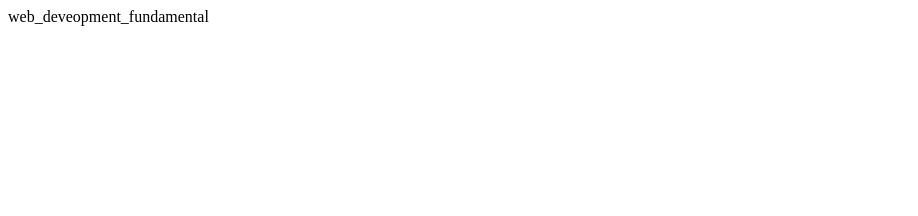
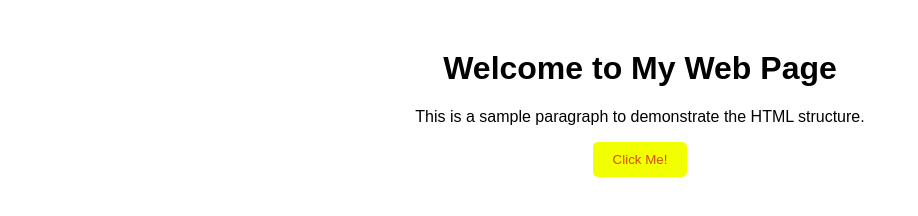
Before and after one commit to durgeshtarkar/BridgeLabs-2315510074-Training, a plain HTML site: page web_development_fundamental/index.html in a window 1280 px wide. Shown: the whole page, without its empty margins (0-918 px from the left). Drawn offline with Linux system fonts and the light colour scheme.

Commit message:
Add files via upload

```diff
--- a/web_development_fundamental/index.html
+++ b/web_development_fundamental/index.html
@@ -1 +1,16 @@
-web_deveopment_fundamental
+<!DOCTYPE html>
+<html>
+<head>
+    <meta charset="UTF-8">
+    <meta name="viewport" content="width=device-width, initial-scale=1.0">
+    <title>My Web Page</title>
+    <link rel="stylesheet" href="styles.css">
+</html>
+<body>
+    <h1>Welcome to My Web Page</h1>
+    <p>This is a sample paragraph to demonstrate the HTML structure.</p>
+    <button id="myButton">Click Me!</button>
+
+    <script src="script.js"></script>
+</body>
+</html>
--- /dev/null
+++ b/web_development_fundamental/script.js
@@ -0,0 +1,5 @@
+document.getElementById('myButton').addEventListener('click', function() {
+    alert('⭐ Button Clicked! ⭐'
+
+    );
+});
--- /dev/null
+++ b/web_development_fundamental/styles.css
@@ -0,0 +1,14 @@
+body{
+    font-family: Arial;
+    text-align: center;
+    margin-top: 50px;
+
+}
+button{
+    padding: 10px 20px;
+    background-color: rgb(242, 255, 0);
+    color: rgba(204, 13, 13, 0.74);
+    border: none;
+    border-radius: 5px;
+
+}
```
Also changed, not shown: 1 other file.
